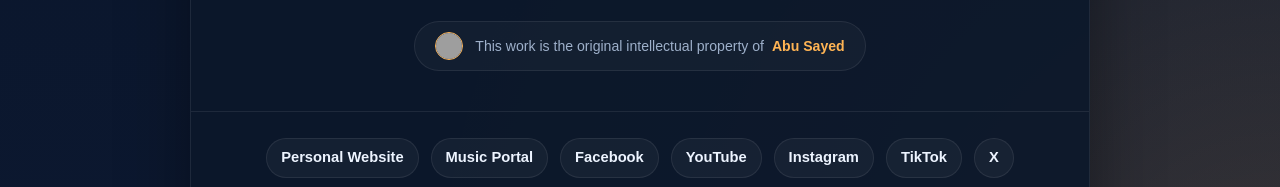
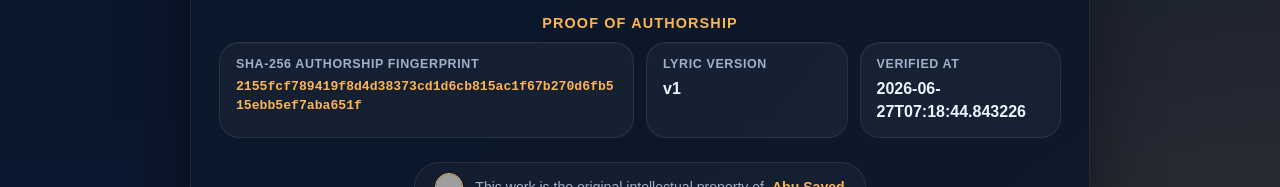
Before and after one commit to ImAbuSayed/vergissmeinnicht, a plain HTML site: page index.html in a window 1280 px wide. Shown: the part 2426-2613 px from the top of the page. Drawn offline with Linux system fonts and the light colour scheme; grey boxes are pictures that could not be loaded.

Commit message:
feat: update song assets v1 with signed GPG commit [verified]

```diff
--- a/index.html
+++ b/index.html
@@ -14,9 +14,9 @@
     <meta name="keywords" content="Vergissmeinnicht, Abu Sayed lyrics, original song lyrics, Abu Sayed original song, Abu Sayed lyricist, Abu Sayed composer, Abu Sayed songwriter, official lyrics">
     <meta name="robots" content="index,follow,max-snippet:-1,max-image-preview:large,max-video-preview:-1">
     <meta name="referrer" content="strict-origin-when-cross-origin">
-    <meta name="description" content="Full lyrics for &#x27;Vergissmeinnicht&#x27; by Abu Sayed. An original composition, lyrics, and production by Abu Sayed.">
+    <meta name="description" content="Discover the complete lyrics of &#x27;Vergissmeinnicht&#x27;, a unique musical work by Abu Sayed, encompassing original composition and writing.">
     <meta property="og:title" content="Vergissmeinnicht - Original Lyrics by Abu Sayed">
-    <meta property="og:description" content="Full lyrics for &#x27;Vergissmeinnicht&#x27; by Abu Sayed. An original composition, lyrics, and production by Abu Sayed.">
+    <meta property="og:description" content="Discover the complete lyrics of &#x27;Vergissmeinnicht&#x27;, a unique musical work by Abu Sayed, encompassing original composition and writing.">
     <meta property="og:type" content="music.song">
     <meta property="og:url" content="https://imabusayed.github.io/vergissmeinnicht/">
     <meta property="og:site_name" content="Abu Sayed Music">
@@ -24,7 +24,7 @@
     <meta name="last-modified" content="2026-06-24 14:09:30">
     <meta name="twitter:card" content="summary_large_image">
     <meta name="twitter:title" content="Vergissmeinnicht - Original Lyrics by Abu Sayed">
-    <meta name="twitter:description" content="Full lyrics for &#x27;Vergissmeinnicht&#x27; by Abu Sayed. An original composition, lyrics, and production by Abu Sayed.">
+    <meta name="twitter:description" content="Discover the complete lyrics of &#x27;Vergissmeinnicht&#x27;, a unique musical work by Abu Sayed, encompassing original composition and writing.">
     <link rel="canonical" href="https://imabusayed.github.io/vergissmeinnicht/">
     <link rel="sitemap" type="application/xml" title="Sitemap" href="https://imabusayed.github.io/vergissmeinnicht/sitemap.xml">
     <link rel="author" href="https://github.com/ImAbuSayed">
@@ -100,7 +100,7 @@
       "@id": "https://imabusayed.github.io/vergissmeinnicht#webpage",
       "url": "https://imabusayed.github.io/vergissmeinnicht/",
       "name": "Vergissmeinnicht - Original Lyrics by Abu Sayed",
-      "description": "Full lyrics for 'Vergissmeinnicht' by Abu Sayed. An original composition, lyrics, and production by Abu Sayed.",
+      "description": "Discover the complete lyrics of 'Vergissmeinnicht', a unique musical work by Abu Sayed, encompassing original composition and writing.",
       "isPartOf": {
         "@id": "https://music.abusayed.com.bd/#website"
       },
@@ -617,6 +617,26 @@
                 </div>
             </div>
 
+            <div class="details-block">
+                <div class="details-title">Proof of Authorship</div>
+                <div class="meta-grid">
+
+            <div class="meta-card" style="grid-column: span 2;">
+                <span class="meta-label">SHA-256 Authorship Fingerprint</span>
+                <strong style="word-break: break-all; font-family: monospace; font-size: 0.82rem; color: var(--accent);">2155fcf789419f8d4d38373cd1d6cb815ac1f67b270d6fb515ebb5ef7aba651f</strong>
+            </div>
+            <div class="meta-card">
+                <span class="meta-label">Lyric Version</span>
+                <strong>v1</strong>
+            </div>
+            <div class="meta-card">
+                <span class="meta-label">Verified At</span>
+                <strong>2026-06-27T07:18:44.843226</strong>
+            </div>
+
+                </div>
+            </div>
+
             <div style="text-align: center;">
                 <div class="copyright-attribution-profile-card">
                     <img src="https://encrypted-tbn0.gstatic.com/images?q=tbn:ANd9GcQvEV_0J1Bu0dhUhOUIO0jW6C1QudSf71LJUw3E6pv6lQkQmGWrGORMJHTcs8pug_PyMbptFe2om4_PvqMqzEbpVCL3XnL89rAXYSnlJw&s=10" alt="Singer Abu Sayed">
```
Also changed, not shown: excerpts/Bridge-Preview.txt (added), excerpts/Chorus-Preview.txt (added), excerpts/Final-Chorus-Preview.txt (added), excerpts/Hook-Preview.txt (added), excerpts/Pre-Chorus-2-Preview.txt (added), excerpts/Pre-Chorus-3-Preview.txt (added), excerpts/Pre-Chorus-Preview.txt (added), excerpts/Verse-1-Preview.txt (added), excerpts/Verse-2-Preview.txt (added), excerpts/Verse-3-Preview.txt (added), hashes.txt (added), llms.txt, lyrics_backup/2026-06-27_vergissmeinnicht-v1.txt (added), manifest.json (added), 1 other file.
